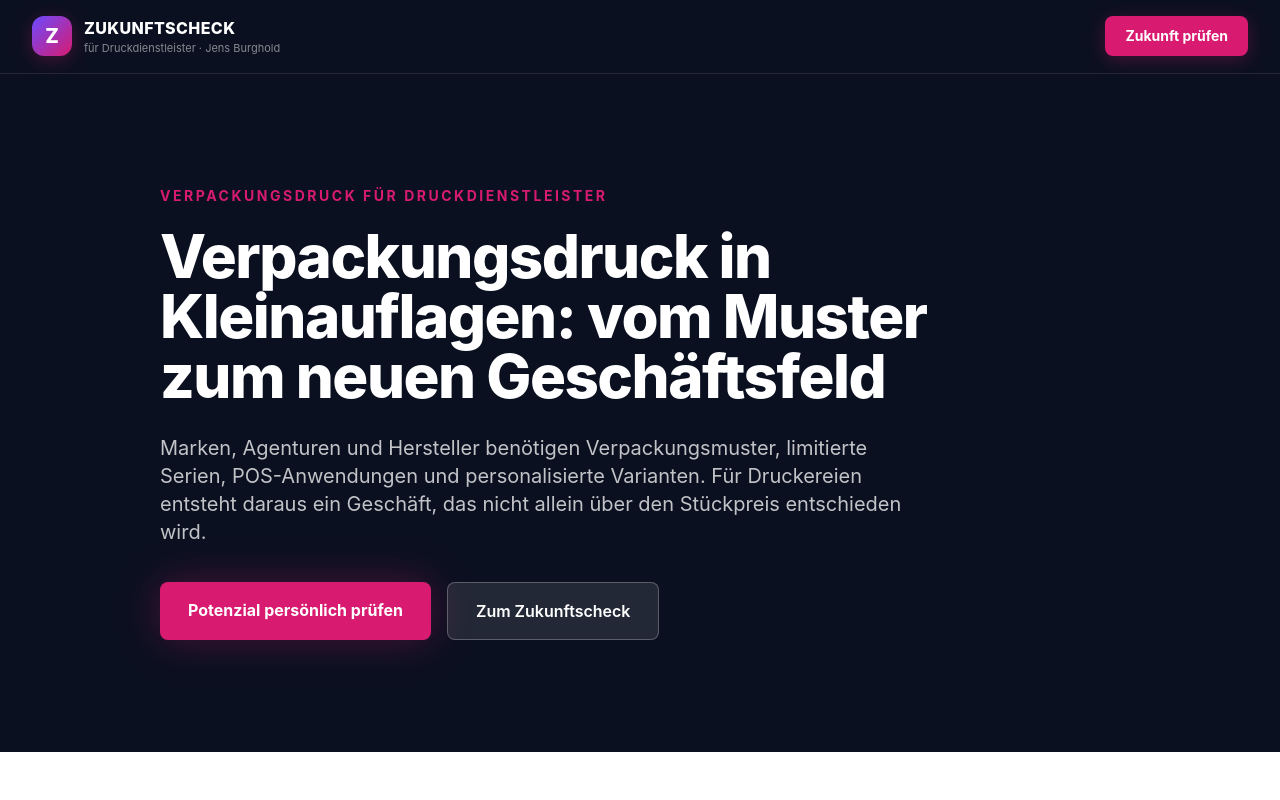
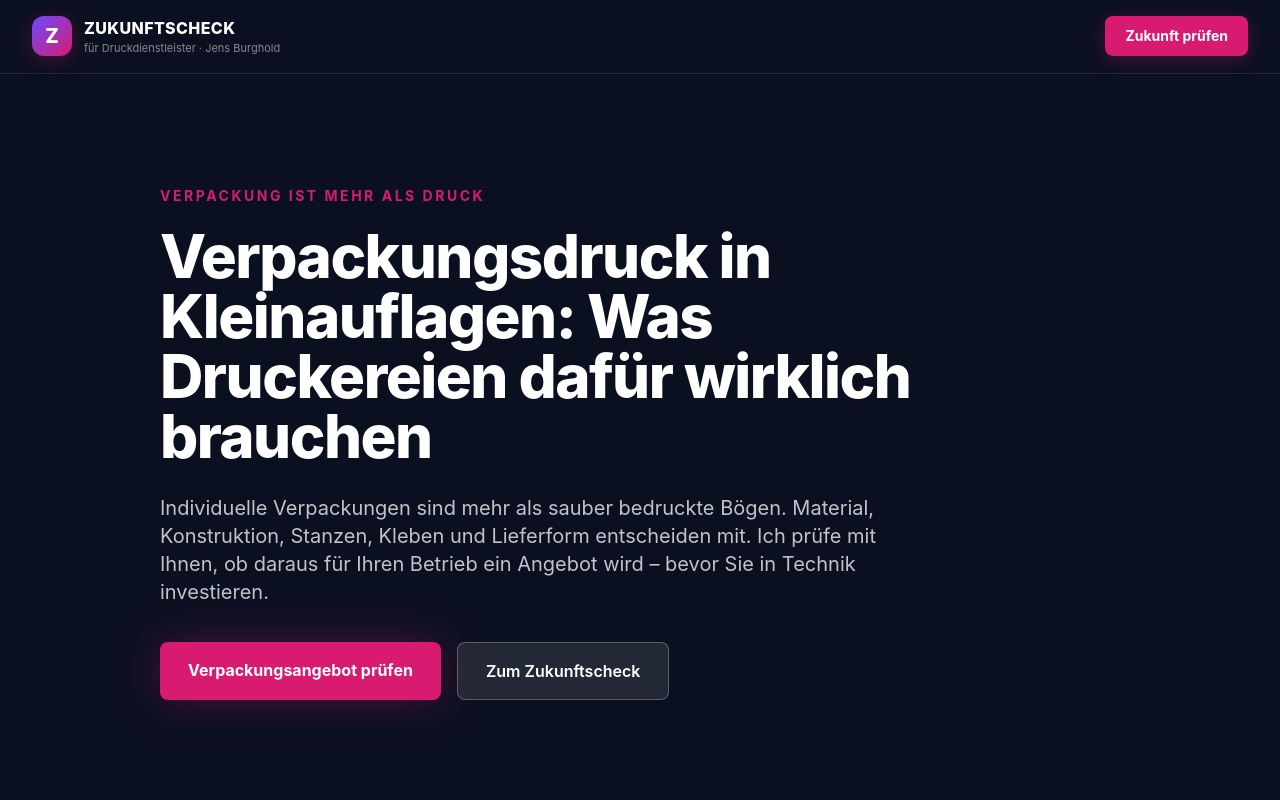
Before and after one commit to hey61/proficio-landingpage, a Next.js app: page /verpackungsdruck-kleinauflagen in a window 1280 px wide. Shown: the top 800 px of the page. Built offline with nearby package versions, Linux system fonts and the light colour scheme.

Commit message:
Verpackungsseite natürlich und suchnah überarbeiten

```diff
--- a/app/sitemap.ts
+++ b/app/sitemap.ts
@@ -12,7 +12,7 @@ export default function sitemap(): MetadataRoute.Sitemap {
     },
     {
       url: `${siteUrl}/verpackungsdruck-kleinauflagen`,
-      lastModified: new Date("2026-06-29"),
+      lastModified: new Date("2026-07-21"),
       changeFrequency: "monthly",
       priority: 0.9,
     },
--- a/app/verpackungsdruck-kleinauflagen/page.tsx
+++ b/app/verpackungsdruck-kleinauflagen/page.tsx
@@ -6,16 +6,17 @@ export const metadata: Metadata = {
     absolute: "Verpackungsdruck in Kleinauflagen für Druckereien",
   },
   description:
-    "Wie Druckereien mit Verpackungsmustern, Kleinserien, Personalisierung und Veredelung neue Aufträge erschließen. Persönlicher Zukunftscheck vor der Investition.",
+    "Individuelle Verpackungen in Kleinauflage: Was Druckereien bei Material, Konfektionierung, Kalkulation und Investition beachten sollten.",
   alternates: { canonical: "/verpackungsdruck-kleinauflagen" },
 };
 
 const structuredData = {
   "@context": "https://schema.org",
   "@type": "Article",
-  headline: "Verpackungsdruck in Kleinauflagen als Geschäftsfeld",
+  headline:
+    "Verpackungsdruck in Kleinauflagen: Was Druckereien dafür wirklich brauchen",
   description:
-    "Orientierung für Druckereien, die Verpackungsmuster, Kleinserien, Personalisierung und veredelte Verpackungsanwendungen prüfen.",
+    "Was Druckereien über Verpackungsmuster, individuelle Verpackungen in Kleinserie, Weiterverarbeitung und Konfektionierung wissen müssen.",
   author: { "@type": "Person", name: "Jens Burghold" },
   mainEntityOfPage:
     "https://www.proficio-digitaldruck.de/verpackungsdruck-kleinauflagen",
@@ -29,59 +30,110 @@ export default function PackagingPrintPage() {
         dangerouslySetInnerHTML={{ __html: JSON.stringify(structuredData) }}
       />
       <TopicPage
-        eyebrow="Verpackungsdruck für Druckdienstleister"
-        title="Verpackungsdruck in Kleinauflagen: vom Muster zum neuen Geschäftsfeld"
-        lead="Marken, Agenturen und Hersteller benötigen Verpackungsmuster, limitierte Serien, POS-Anwendungen und personalisierte Varianten. Für Druckereien entsteht daraus ein Geschäft, das nicht allein über den Stückpreis entschieden wird."
-        introTitle="Warum digitale Verpackungsanwendungen interessant werden"
+        eyebrow="Verpackung ist mehr als Druck"
+        title="Verpackungsdruck in Kleinauflagen: Was Druckereien dafür wirklich brauchen"
+        lead="Individuelle Verpackungen sind mehr als sauber bedruckte Bögen. Material, Konstruktion, Stanzen, Kleben und Lieferform entscheiden mit. Ich prüfe mit Ihnen, ob daraus für Ihren Betrieb ein Angebot wird – bevor Sie in Technik investieren."
+        heroCtaLabel="Verpackungsangebot prüfen"
+        introTitle="Nicht jede kleine Auflage ist automatisch ein gutes Geschäft"
         intro={[
-          "Große Verpackungsauflagen bleiben eine eigene industrielle Welt. Daneben wächst jedoch ein Bedarf, den klassische Produktionswege nur schwer wirtschaftlich abbilden: Prototypen, Markttests, saisonale Varianten, kleine Produktserien und personalisierte Verpackungen.",
-          "Für Akzidenzdruckereien und Digitaldruckdienstleister ist das interessant, weil vorhandene Kompetenzen in Daten, Farbe, Kleinauflagen und schneller Umsetzung genutzt werden können. Entscheidend ist nicht, möglichst jede Verpackung zu produzieren, sondern ein klar abgegrenztes und zuverlässig lieferbares Angebot aufzubauen.",
+          "Verpackungsmuster, Produktstarts, regionale Varianten und limitierte Serien sind Aufträge, die im klassischen Verpackungsdruck oft schwer unterzubringen sind. Für eine Digitaldruckerei kann das interessant sein.",
+          "Der Druckbogen ist dabei nur die halbe Arbeit. Ich schaue deshalb zuerst auf reale Anfragen, Material, Format und Weiterverarbeitung. Die Maschine kommt später.",
         ]}
-        challengesTitle="Wo Verpackungsdruck häufig scheitert"
+        challengesTitle="Wo die schöne Idee schnell teuer wird"
         challenges={[
           {
-            title: "Zu breites Versprechen",
-            text: "„Wir drucken Verpackungen“ ist kein belastbares Angebot. Material, Format, Weiterverarbeitung, Lebensmitteleignung und Auflage müssen klar eingegrenzt werden.",
+            title: "Der Auftrag endet nicht am Ausleger",
+            text: "Stanzen, Rillen, Kleben und Konfektionierung gehören von Anfang an in den Preis. Sonst ist der Bogen gedruckt, aber die Verpackung noch lange nicht fertig.",
           },
           {
-            title: "Technik ohne Zielmarkt",
-            text: "Eine neue Druckmöglichkeit schafft noch keine Nachfrage. Erst konkrete Branchen und wiederkehrende Anlässe machen daraus ein Geschäftsfeld.",
+            title: "Ein Muster ist noch kein Markt",
+            text: "Ein schönes Muster beeindruckt. Bezahlt wird aber erst, wenn ein Kunde, ein Anlass und ein Preis dahinterstehen.",
           },
           {
-            title: "Fehlende Muster",
-            text: "Verpackung wird visuell und haptisch verkauft. Ohne überzeugende Anwendungen bleiben Effekte und Mehrwert abstrakt.",
+            title: "Materialfragen sind keine Fußnote",
+            text: "Oberfläche, Haltbarkeit und Schutzanforderungen müssen zum Einsatz passen. Bei Lebensmittelkontakt ist eine fachliche Prüfung unverzichtbar.",
           },
         ]}
-        opportunitiesTitle="Anwendungen mit nachvollziehbarem Kundennutzen"
-        opportunitiesIntro="Der Einstieg ist besonders dann plausibel, wenn kurze Lieferzeiten, Variantenvielfalt oder hochwertige Wirkung wichtiger sind als maximale Auflagenleistung."
+        opportunitiesTitle="Wo kleine Auflagen interessant werden"
+        opportunitiesIntro="Muster, Kleinserien und Varianten passen zum Digitaldruck. Ob sie zu Ihrem Betrieb passen, entscheidet sich an Kunden, Material und Weiterverarbeitung."
         opportunities={[
           {
-            title: "Muster und Prototypen",
-            text: "Realitätsnahe Verpackungsmuster für Präsentationen, Freigaben, Vertriebsgespräche und Markttests.",
+            title: "Verpackungsmuster",
+            text: "Für Produktentwicklung, Präsentation, Freigabe oder einen ersten Markttest.",
           },
           {
-            title: "Limitierte und saisonale Serien",
-            text: "Kleine Auflagen für Aktionen, Events, regionale Produkte, Jubiläen oder wechselnde Kampagnen.",
+            title: "Produktverpackungen in Kleinserie",
+            text: "Für Manufakturen, neue Produktlinien, regionale Anbieter oder zeitlich begrenzte Angebote.",
+          },
+          {
+            title: "Saisonale Varianten",
+            text: "Für Aktionen, Events, Jubiläen und Kampagnen mit mehreren Motiven.",
           },
           {
             title: "Personalisierte Verpackungen",
-            text: "Varianten nach Region, Zielgruppe, Anlass oder Empfänger – ohne starre industrielle Mindestauflage.",
+            text: "Für unterschiedliche Regionen, Zielgruppen, Anlässe oder einzelne Empfänger.",
+          },
+        ]}
+        decisionSection={{
+          eyebrow: "Vor der Kalkulation",
+          title: "Fünf Fragen, die vor der Maschine beantwortet sein müssen",
+          intro:
+            "Fehlt eine Antwort, ist das Angebot noch nicht fertig.",
+          items: [
+            {
+              title: "Was soll verpackt werden?",
+              text: "Produkt und Einsatz bestimmen Material, Oberfläche und Schutzanforderungen.",
+            },
+            {
+              title: "Wie sieht die Verpackung aus?",
+              text: "Format und Konstruktion müssen zum Produktionsweg passen.",
+            },
+            {
+              title: "Welche Wirkung ist gewollt?",
+              text: "Druck und Veredelung folgen dem Kundenfall, nicht dem verfügbaren Effekt.",
+            },
+            {
+              title: "Wer macht sie fertig?",
+              text: "Stanzen, Rillen, Kleben und Konfektionierung brauchen klare Zuständigkeiten.",
+            },
+            {
+              title: "Wie geht sie zum Kunden?",
+              text: "Flach, aufgerichtet, sortiert oder an mehrere Empfänger: Auch das gehört in den Preis.",
+            },
+          ],
+        }}
+        checkItems={[
+          "Welche konkreten Verpackungsanfragen haben Sie heute schon?",
+          "Was können Sie selbst zuverlässig produzieren – und wo brauchen Sie Partner?",
+          "Wie wird aus Druck, Weiterverarbeitung und Konfektionierung ein sauber kalkulierter Preis?",
+          "Reichen Anwendungen und Volumen für eine Investition – oder testen wir zuerst kleiner?",
+        ]}
+        technologyTitle="Wo Proficio ins Spiel kommen kann"
+        technologyText={[
+          "Die Xerox Proficio PX300 und PX500 können mit einer optionalen fünften Farbstation fluoreszierendes Pink, Clear oder Low-Gloss Clear einsetzen. Dadurch lassen sich auffällige Akzente und Oberflächenwirkungen direkt im digitalen Druck erzeugen.",
+          "Das kann bei Verpackungsmustern und kleinen Serien interessant sein. Der Effekt allein verkauft jedoch keine Verpackung. Material, Format, Weiterverarbeitung und der konkrete Kundenfall müssen dazu passen.",
+        ]}
+        faqs={[
+          {
+            question: "Für welche Aufträge lohnt sich der genaue Blick?",
+            answer:
+              "Vor allem für Muster, Produktstarts, limitierte Serien und häufig wechselnde Varianten. Eine pauschale Mindestauflage gibt es nicht. Die Frage ist, ob sich der ganze Produktionsweg rechnen lässt.",
           },
           {
-            title: "Premium- und POS-Wirkung",
-            text: "Fluoreszierende Akzente, transparente Effekte und Matt-Glanz-Kontraste für sichtbare Differenzierung am Verkaufsort.",
+            question: "Was gehört in die Kalkulation?",
+            answer:
+              "In die Kalkulation gehören Material und Druck ebenso wie Datenprüfung, Musterbau, Rüstaufwand, Ausschuss, Stanzen, Rillen, Kleben, Konfektionierung und Lieferung.",
           },
-        ]}
-        checkItems={[
-          "Welche Verpackungsarten und Formate passen realistisch zur Produktion?",
-          "Welche Zielbranchen benötigen regelmäßig Muster, Varianten oder Kleinserien?",
-          "Welche Materialien, Veredelungen und Weiterverarbeitungsschritte sind erforderlich?",
-          "Wie wird aus der Produktionsmöglichkeit ein verständliches Angebot mit belastbarem Preis?",
-        ]}
-        technologyTitle="Proficio kann ein Werkzeug sein – nicht die Strategie"
-        technologyText={[
-          "Die Xerox Proficio PX300 und PX500 können mit einer optionalen fünften Farbstation fluoreszierendes Pink, Clear oder Low-Gloss Clear einsetzen. Dadurch lassen sich auffällige Akzente und Oberflächenwirkungen direkt im digitalen Druck erzeugen.",
-          "Ob das für ein Verpackungsangebot wirtschaftlich passt, hängt zusätzlich von Medien, Format, Weiterverarbeitung, Volumen und den Anforderungen des konkreten Einsatzes ab. Besonders bei Lebensmittelkontakt oder speziellen Schutzanforderungen ist eine fachliche Material- und Anwendungsklärung unverzichtbar.",
+          {
+            question: "Was gilt bei Lebensmittelkontakt?",
+            answer:
+              "Material, Farbe, Verarbeitung und der konkrete Kontakt müssen fachlich geprüft werden. Ohne diese Prüfung würde ich keine Aussage zur Eignung treffen.",
+          },
+          {
+            question: "Was brauchen Sie für eine erste Einschätzung?",
+            answer:
+              "Am hilfreichsten sind konkrete Anfragen: Verpackungsart, Format, Material, Auflage, Varianten und gewünschte Lieferform. Dazu Ihre vorhandene Produktion und mögliche Partner für die Weiterverarbeitung.",
+          },
         ]}
         relatedLinks={[
           {
@@ -93,6 +145,11 @@ export default function PackagingPrintPage() {
             label: "Hausdruckerei weiterentwickeln",
           },
         ]}
+        closing={{
+          title: "Haben Sie schon konkrete Verpackungsanfragen?",
+          text: "Dann schaue ich mit Ihnen auf Material, Format, Weiterverarbeitung und Stückzahl. So sehen wir, ob ein eigenes Angebot trägt und welche Technik dafür wirklich gebraucht wird.",
+          ctaLabel: "Verpackungsfall besprechen",
+        }}
       />
     </>
   );
--- a/components/TopicPage.tsx
+++ b/components/TopicPage.tsx
@@ -5,6 +5,7 @@ type TopicPageProps = {
   eyebrow: string;
   title: string;
   lead: string;
+  heroCtaLabel?: string;
   introTitle: string;
   intro: string[];
   challengesTitle: string;
@@ -12,16 +13,29 @@ type TopicPageProps = {
   opportunitiesTitle: string;
   opportunitiesIntro: string;
   opportunities: Array<{ title: string; text: string }>;
+  decisionSection?: {
+    eyebrow?: string;
+    title: string;
+    intro?: string;
+    items: Array<{ title: string; text: string }>;
+  };
   checkItems: string[];
   technologyTitle: string;
   technologyText: string[];
+  faqs?: Array<{ question: string; answer: string }>;
   relatedLinks: Array<{ href: string; label: string }>;
+  closing?: {
+    title: string;
+    text: string;
+    ctaLabel: string;
+  };
 };
 
 export default function TopicPage({
   eyebrow,
   title,
   lead,
+  heroCtaLabel = "Potenzial persönlich prüfen",
   introTitle,
   intro,
   challengesTitle,
@@ -29,10 +43,17 @@ export default function TopicPage({
   opportunitiesTitle,
   opportunitiesIntro,
   opportunities,
+  decisionSection,
   checkItems,
   technologyTitle,
   technologyText,
+  faqs,
   relatedLinks,
+  closing = {
+    title: "Sie müssen die nächste Maschine noch nicht kennen",
+    text: "Beschreiben Sie Ihre Ausgangslage. Ich ordne Anwendungen, Zielgruppen, Vermarktung und die technisch sinnvollen nächsten Schritte persönlich ein.",
+    ctaLabel: "Kostenlosen Erstcheck starten",
+  },
 }: TopicPageProps) {
   return (
     <>
@@ -77,7 +98,7 @@ export default function TopicPage({
                 href="/#kontakt"
                 className="rounded-lg bg-beyond px-7 py-4 text-center text-base font-bold text-white shadow-glow transition-all hover:brightness-110"
               >
-                Potenzial persönlich prüfen
+                {heroCtaLabel}
               </Link>
               <Link
                 href="/"
@@ -152,6 +173,44 @@ export default function TopicPage({
           </div>
         </section>
 
+        {decisionSection && (
+          <section className="bg-light-bg py-20 lg:py-28">
+            <div className="mx-auto max-w-7xl px-4 sm:px-6 lg:px-8">
+              <div className="max-w-3xl">
+                {decisionSection.eyebrow && (
+                  <div className="mb-4 text-sm font-bold uppercase tracking-[0.18em] text-primary">
+                    {decisionSection.eyebrow}
+                  </div>
+                )}
+                <h2 className="text-3xl font-bold leading-tight tracking-tight lg:text-5xl">
+                  {decisionSection.title}
+                </h2>
+                {decisionSection.intro && (
+                  <p className="mt-6 text-lg leading-relaxed text-muted">
+                    {decisionSection.intro}
+                  </p>
+                )}
+              </div>
+              <ol className="mt-12 grid gap-5 lg:grid-cols-5">
+                {decisionSection.items.map((item, index) => (
+                  <li
+                    key={item.title}
+                    className="rounded-2xl border border-border bg-white p-6"
+                  >
+                    <div className="text-sm font-extrabold tracking-widest text-beyond">
+                      {String(index + 1).padStart(2, "0")}
+                    </div>
+                    <h3 className="mt-4 text-lg font-bold">{item.title}</h3>
+                    <p className="mt-3 text-sm leading-relaxed text-muted">
+                      {item.text}
+                    </p>
+                  </li>
+                ))}
+              </ol>
+            </div>
+          </section>
+        )}
+
         <section className="bg-primary-darker py-20 text-white lg:py-28">
           <div className="mx-auto grid max-w-7xl gap-12 px-4 sm:px-6 lg:grid-cols-2 lg:px-8">
             <div>
@@ -189,7 +248,35 @@ export default function TopicPage({
           </div>
         </section>
 
-        <section className="bg-light-bg py-16">
+        {faqs && faqs.length > 0 && (
+          <section className="bg-light-bg py-20 lg:py-28">
+            <div className="mx-auto max-w-4xl px-4 sm:px-6 lg:px-8">
+              <div className="text-center">
+                <div className="mb-4 text-sm font-bold uppercase tracking-[0.18em] text-primary">
+                  Orientierung vor dem Erstgespräch
+                </div>
+                <h2 className="text-3xl font-bold leading-tight tracking-tight lg:text-5xl">
+                  Häufige Fragen
+                </h2>
+              </div>
+              <div className="mt-12 grid gap-4">
+                {faqs.map((faq) => (
+                  <article
+                    key={faq.question}
+                    className="rounded-2xl border border-border bg-white p-6 sm:p-7"
+                  >
+                    <h3 className="text-lg font-bold">{faq.question}</h3>
+                    <p className="mt-3 leading-relaxed text-muted">
+                      {faq.answer}
+                    </p>
+                  </article>
+                ))}
+              </div>
+            </div>
+          </section>
+        )}
+
+        <section className={`${faqs?.length ? "bg-white" : "bg-light-bg"} py-16`}>
           <div className="mx-auto max-w-7xl px-4 sm:px-6 lg:px-8">
             <h2 className="text-2xl font-bold">Weitere relevante Themen</h2>
             <div className="mt-5 flex flex-wrap gap-3">
@@ -209,23 +296,41 @@ export default function TopicPage({
         <section className="bg-gradient-to-br from-primary-dark to-primary py-20 text-white">
           <div className="mx-auto max-w-4xl px-4 text-center sm:px-6 lg:px-8">
             <h2 className="text-3xl font-bold leading-tight tracking-tight lg:text-5xl">
-              Sie müssen die nächste Maschine noch nicht kennen
+              {closing.title}
             </h2>
             <p className="mx-auto mt-6 max-w-2xl text-lg leading-relaxed text-white/75">
-              Beschreiben Sie Ihre Ausgangslage. Ich ordne Anwendungen,
-              Zielgruppen, Vermarktung und die technisch sinnvollen nächsten
-              Schritte persönlich ein.
+              {closing.text}
             </p>
             <Link
               href="/#kontakt"
               className="mt-9 inline-flex rounded-lg bg-beyond px-7 py-4 text-base font-bold text-white shadow-glow-accent transition-all hover:brightness-110"
             >
-              Kostenlosen Erstcheck starten
+              {closing.ctaLabel}
             </Link>
           </div>
         </section>
       </main>
 
+      {faqs && faqs.length > 0 && (
+        <script
+          type="application/ld+json"
+          dangerouslySetInnerHTML={{
+            __html: JSON.stringify({
+              "@context": "https://schema.org",
+              "@type": "FAQPage",
+              mainEntity: faqs.map((faq) => ({
+                "@type": "Question",
+                name: faq.question,
+                acceptedAnswer: {
+                  "@type": "Answer",
+                  text: faq.answer,
+                },
+              })),
+            }),
+          }}
+        />
+      )}
+
       <Footer />
     </>
   );
--- a/visibility.config.mjs
+++ b/visibility.config.mjs
@@ -19,6 +19,10 @@ export default {
         "kleinauflagen",
         "verpackungsmuster",
         "personalisierte verpackungen",
+        "individuelle verpackungen",
+        "produktverpackung",
+        "kleinserie",
+        "konfektionierung",
       ],
     },
     {
```
